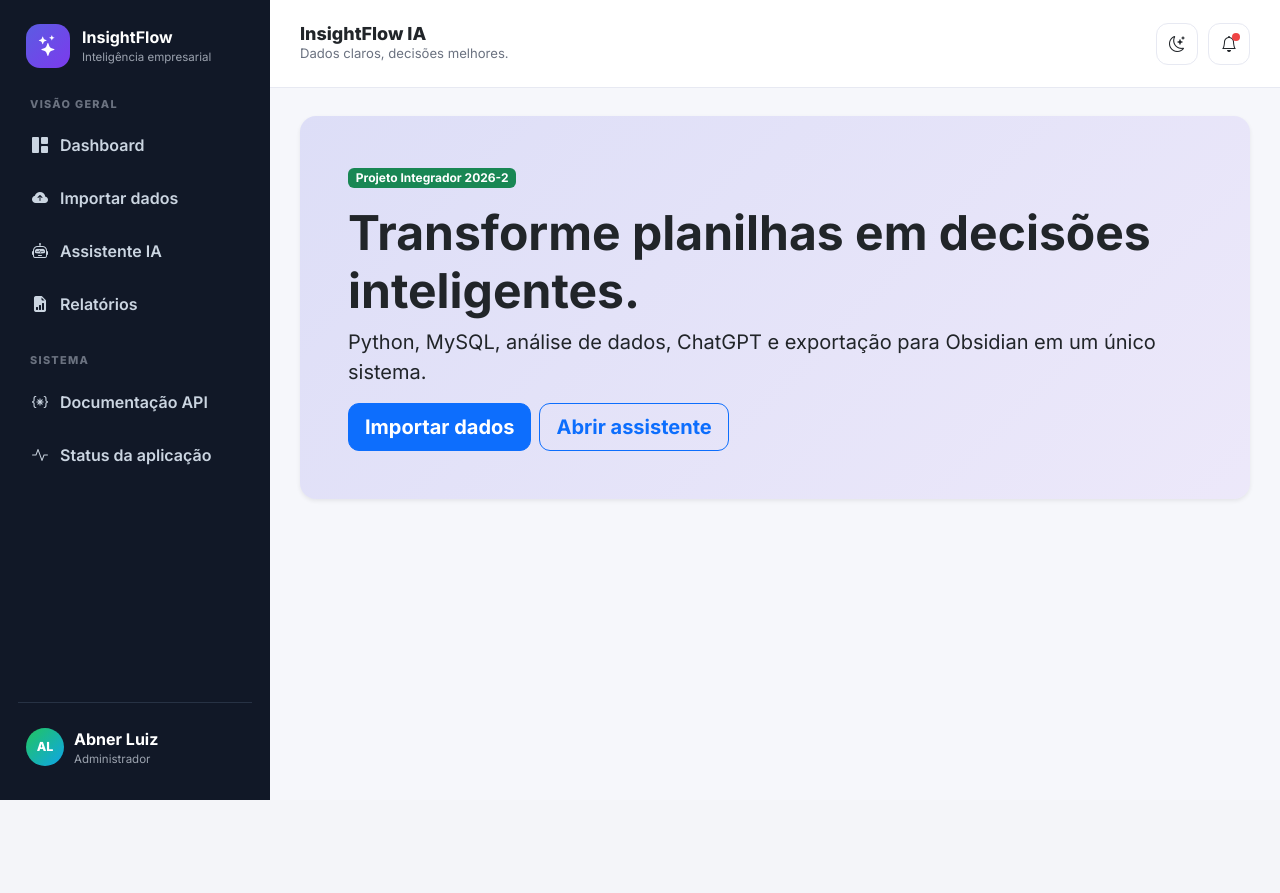
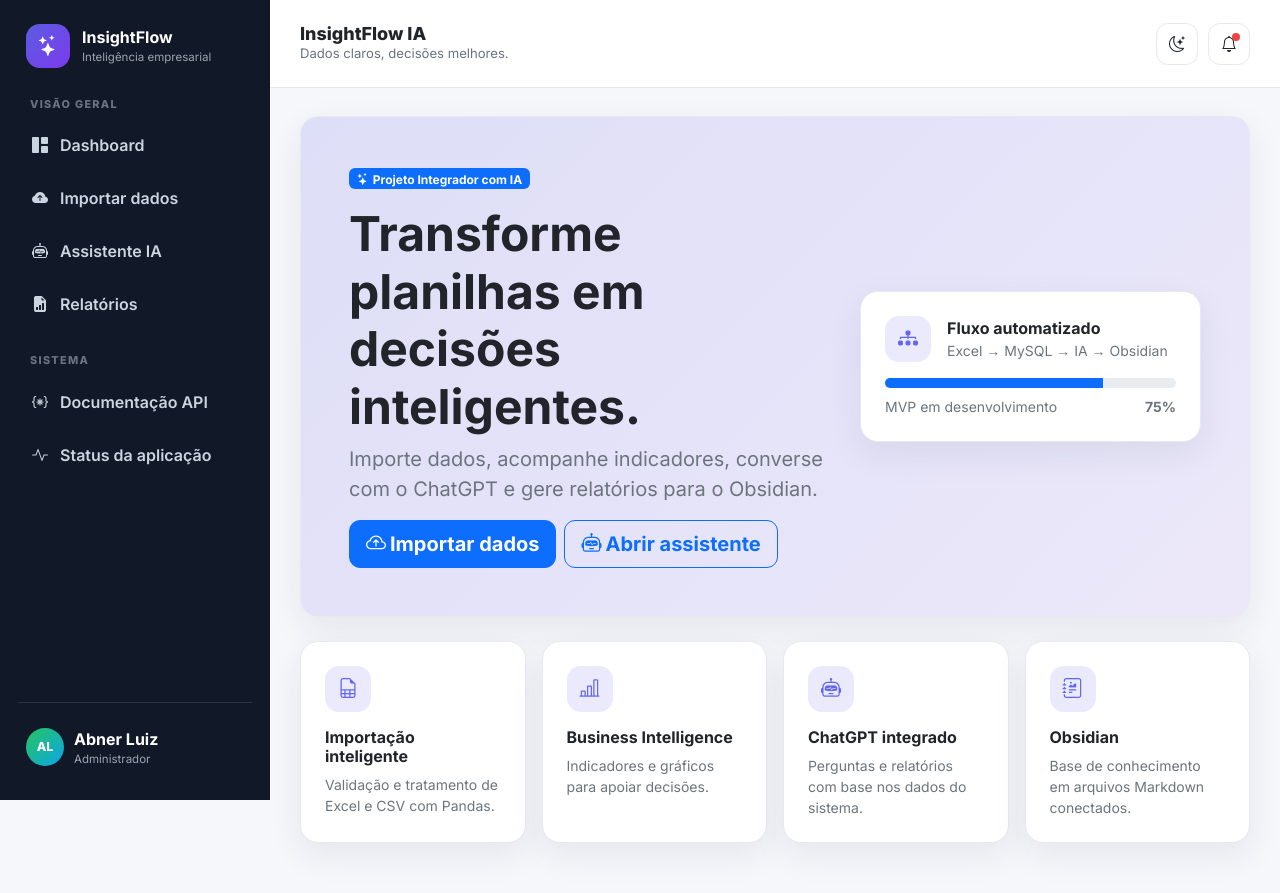
Before and after one commit to Abnerrum/InsightFlow-IA, a FastAPI app: page / in a window 1280 px wide. Before the commit the page ends 800 px from the top, so only its background shows below. Run offline with FastAPI, Linux system fonts and the light colour scheme; some libraries are stand-ins or nearby versions.

Commit message:
feat(frontend): moderniza página inicial

```diff
--- a/app/templates/index.html
+++ b/app/templates/index.html
@@ -1,12 +1,5 @@
 {% extends "base.html" %}
 {% block conteudo %}
-<section class="p-5 rounded-4 hero shadow-sm">
-  <span class="badge text-bg-success mb-3">Projeto Integrador 2026-2</span>
-  <h1 class="display-5 fw-bold">Transforme planilhas em decisões inteligentes.</h1>
-  <p class="lead">Python, MySQL, análise de dados, ChatGPT e exportação para Obsidian em um único sistema.</p>
-  <div class="d-flex gap-2">
-    <a class="btn btn-primary btn-lg" href="/importacoes">Importar dados</a>
-    <a class="btn btn-outline-primary btn-lg" href="/assistente">Abrir assistente</a>
-  </div>
-</section>
+<section class="panel hero p-4 p-md-5 mb-4"><div class="row align-items-center g-4"><div class="col-lg-7"><span class="badge text-bg-primary mb-3"><i class="bi bi-stars me-1"></i>Projeto Integrador com IA</span><h2 class="display-5 fw-bold">Transforme planilhas em decisões inteligentes.</h2><p class="lead text-secondary">Importe dados, acompanhe indicadores, converse com o ChatGPT e gere relatórios para o Obsidian.</p><div class="d-flex flex-wrap gap-2"><a class="btn btn-primary btn-lg" href="/importacoes"><i class="bi bi-cloud-arrow-up me-1"></i>Importar dados</a><a class="btn btn-outline-primary btn-lg" href="/assistente"><i class="bi bi-robot me-1"></i>Abrir assistente</a></div></div><div class="col-lg-5"><div class="panel p-4"><div class="d-flex align-items-center gap-3 mb-3"><div class="kpi-icon bg-soft-primary"><i class="bi bi-diagram-3-fill"></i></div><div><strong>Fluxo automatizado</strong><div class="small text-secondary">Excel → MySQL → IA → Obsidian</div></div></div><div class="progress" style="height:10px"><div class="progress-bar" style="width:75%"></div></div><div class="d-flex justify-content-between mt-2 small text-secondary"><span>MVP em desenvolvimento</span><strong>75%</strong></div></div></div></div></section>
+<div class="row g-3">{% for icon, titulo, texto in [('bi-file-earmark-spreadsheet','Importação inteligente','Validação e tratamento de Excel e CSV com Pandas.'),('bi-bar-chart-line','Business Intelligence','Indicadores e gráficos para apoiar decisões.'),('bi-robot','ChatGPT integrado','Perguntas e relatórios com base nos dados do sistema.'),('bi-journal-richtext','Obsidian','Base de conhecimento em arquivos Markdown conectados.')] %}<div class="col-md-6 col-xl-3"><div class="panel p-4 h-100"><div class="kpi-icon bg-soft-primary mb-3"><i class="bi {{ icon }}"></i></div><h3 class="h6 fw-bold">{{ titulo }}</h3><p class="small text-secondary mb-0">{{ texto }}</p></div></div>{% endfor %}</div>
 {% endblock %}
```
